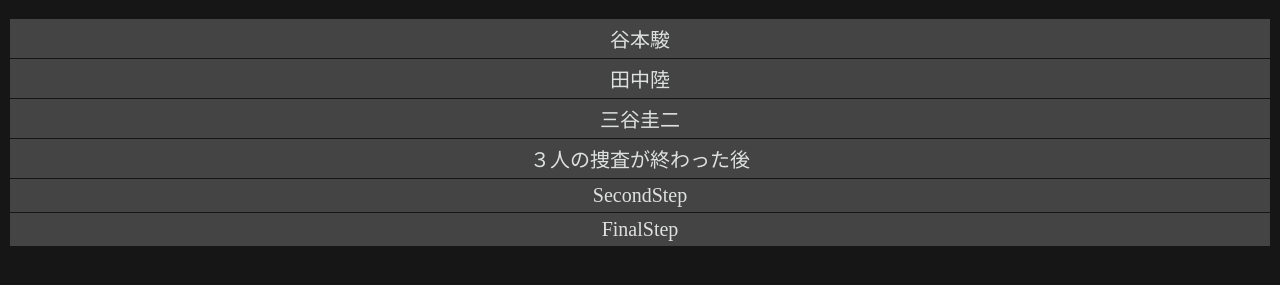
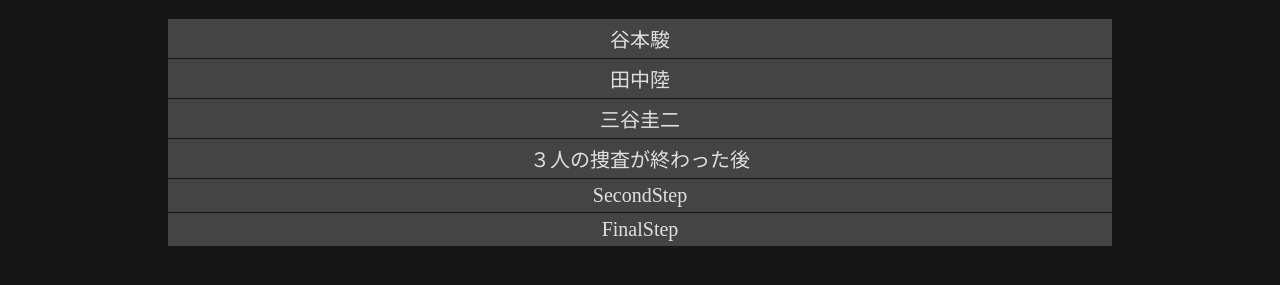
Before and after one commit to css-seisakubu/online-tantei, a plain HTML site: page index.html in a window 1280 px wide. Shown: the part 399-684 px from the top of the page. Drawn offline with nearby package versions, Linux system fonts and the light colour scheme.

Commit message:
Update style.css

```diff
--- a/style.css
+++ b/style.css
@@ -16,7 +16,8 @@
 }
 
 .wrapper{
-  margin: 10px;
+  margin: 10px auto;
+  max-width: 944px;
 }
 
 .layer-1 dt {
```
